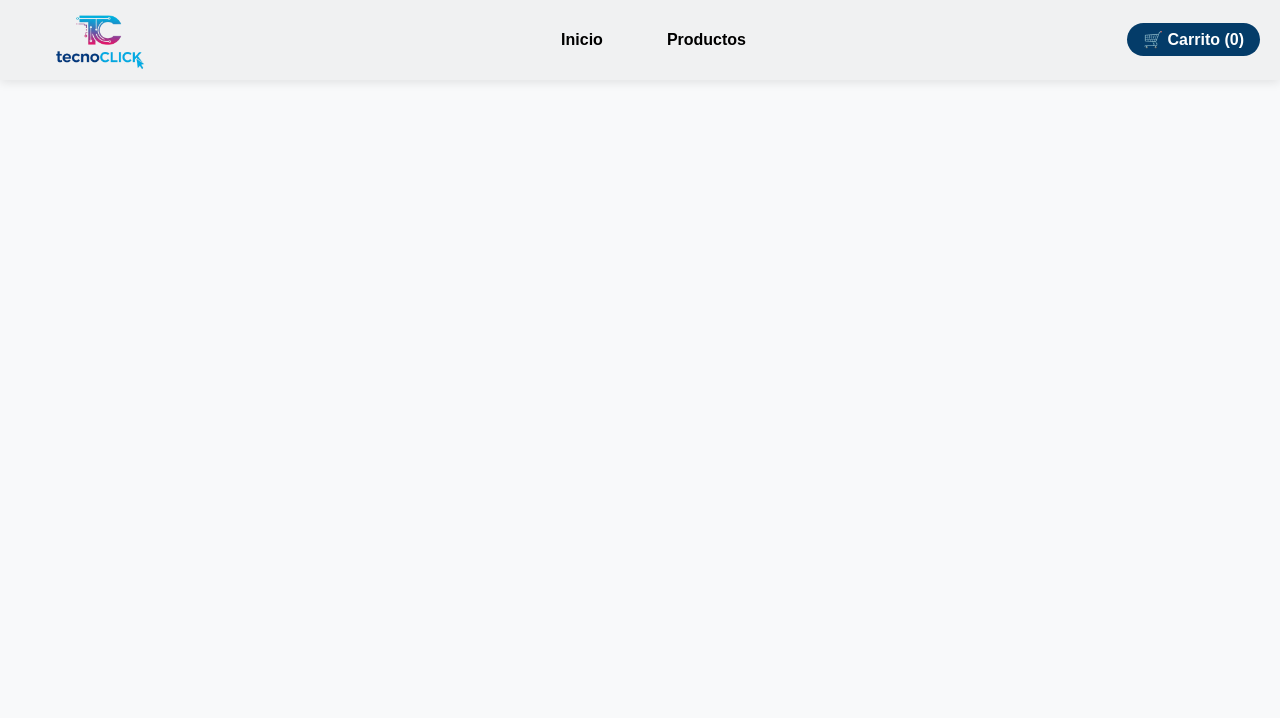
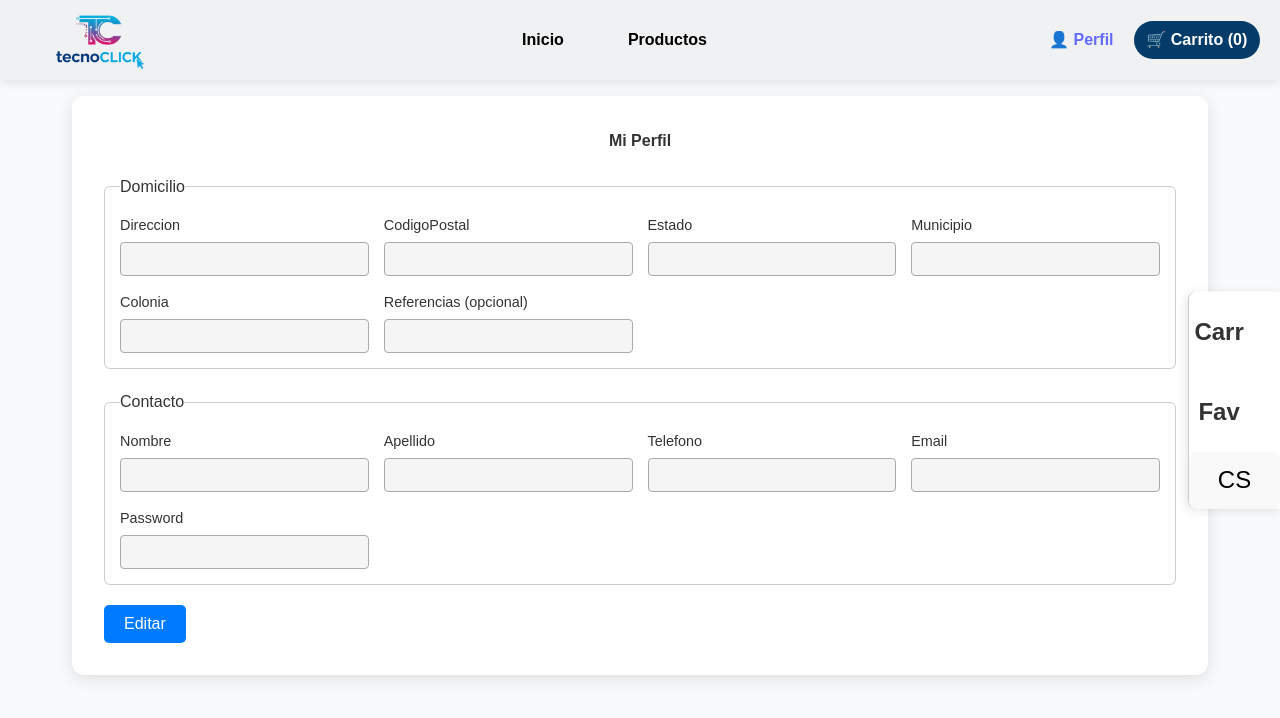
Before and after one commit to Lim-05/TecnoClick, a React (Vite) app in the folder Frontend/: page /perfil in a window 1280 px wide. Shown: the top 718 px of the page. Built offline with nearby package versions, Linux system fonts and the light colour scheme.

Commit message:
Apartado de registro y perfil

```diff
--- a/Frontend/src/App.jsx
+++ b/Frontend/src/App.jsx
@@ -8,6 +8,7 @@ import Cart from './components/cart/Cart';
 import ProductDetail from './pages/ProductDetail';
 import CheckoutForm from './components/checkout/CheckoutForm';
 import Reg_Compra from './components/cart/Reg_Compra'; // ← Agregar esta importación
+import Perfil from './pages/Perfil';
 import './App.css';
 
 function App() {
@@ -24,6 +25,7 @@ function App() {
               <Route path="/cart" element={<Cart />} />
               <Route path="/registro-compra" element={<Reg_Compra />} /> {/* ✅ Ruta agregada */}
               <Route path="/checkout" element={<CheckoutForm />} />
+              <Route path="/perfil" element={<Perfil />} />
             </Routes>
           </main>
         </div>
--- a/Frontend/src/components/cart/Reg_Compra.jsx
+++ b/Frontend/src/components/cart/Reg_Compra.jsx
@@ -11,7 +11,6 @@ const Reg_Compra = () => {
     codigoPostal: '',
     estado: '',
     municipio: '',
-    localidad: '',
     colonia: '',
     referencias: '',
 
@@ -19,7 +18,8 @@ const Reg_Compra = () => {
     nombre: '',
     apellido: '',
     telefono: '',
-    email: ''
+    email: '',
+    password: ''
   });
 
   const [errors, setErrors] = useState({});
@@ -53,6 +53,7 @@ const Reg_Compra = () => {
     if (!formData.nombre.trim()) newErrors.nombre = 'El nombre es requerido';
     if (!formData.apellido.trim()) newErrors.apellido = 'El apellido es requerido';
     if (!formData.telefono.trim()) newErrors.telefono = 'El teléfono es requerido';
+    if (!formData.password.trim()) newErrors.password = 'La contraseña es requerida';
 
     // Validar formato de teléfono (mínimo 10 dígitos)
     if (formData.telefono && formData.telefono.replace(/\D/g, '').length < 10) {
@@ -97,7 +98,7 @@ const Reg_Compra = () => {
   return (
     <div className="reg-compra-page">
       <form className="checkout-form" onSubmit={handleSubmit}>
-        <h3>Registro de Compra</h3>
+        <h4>Registro de Compra</h4>
 
         {/* Sección: Domicilio */}
         <fieldset>
@@ -149,16 +150,6 @@ const Reg_Compra = () => {
                 required
               />
               {errors.municipio && <span className="error-message">{errors.municipio}</span>}
-            </label>
-
-            <label>
-              Localidad
-              <input
-                type="text"
-                name="localidad"
-                value={formData.localidad}
-                onChange={handleInputChange}
-              />
             </label>
 
             <label>
@@ -233,9 +224,26 @@ const Reg_Compra = () => {
               />
               {errors.email && <span className="error-message">{errors.email}</span>}
             </label>
+
+            <label>
+              Contraseña *
+              <input
+                type="password"
+                name="password"
+                value={formData.password}
+                onChange={handleInputChange}
+                required
+              />
+              {errors.password && <span className="error-message">{errors.password}</span>}
+            </label>
           </div>
         </fieldset>
 
+        <p className="login-text">¿Ya haz registrado tus datos antes?{' '}
+          <span className="login-link" onClick={() => navigate('/login')}>
+            Inicia sesión
+          </span>
+        </p>
         <button
           type="submit"
           className={`continue-btn ${isFormValid() ? 'active' : ''}`}
--- a/Frontend/src/components/cart/Reg_compra.css
+++ b/Frontend/src/components/cart/Reg_compra.css
@@ -27,7 +27,7 @@
 .checkout-form label {
   display: flex;
   flex-direction: column;
-  font-size: 0.95rem;
+  font-size: 0.80rem;
 }
 
 .checkout-form input,
@@ -35,7 +35,7 @@
   padding: 0.5rem;
   border: 1px solid #ccc;
   border-radius: 6px;
-  font-size: 1rem;
+  font-size: 0.8rem;
 }
 
 .checkout-form button {
@@ -53,6 +53,21 @@
   background-color: #229954;
 }
 
+.login-text {
+  margin: 10px 0;
+  font-size: 0.9rem;
+}
+
+.login-link {
+  color: #007bff;
+  cursor: pointer;
+  text-decoration: underline;
+}
+
+.login-link:hover {
+  color: #0056b3;
+}
+
 @media (max-width: 768px) {
   .checkout-form .form-grid {
     grid-template-columns: 1fr;
--- a/Frontend/src/components/common/Header.css
+++ b/Frontend/src/components/common/Header.css
@@ -34,6 +34,12 @@
   width: 100%;
 }
 
+.header-actions {
+  display: flex;
+  align-items: center;
+  gap: 20px; /* espacio entre carrito y perfil */
+}
+
 
 .nav {
   display: flex;
@@ -55,7 +61,7 @@
 .cart-link {
   color: white;
   text-decoration: none;
-  padding: 0.5rem 1rem;
+  padding: 0.4rem 0.8rem;
   background: #043c69;
   border-radius: 20px;
   transition: background 0.3s;
--- a/Frontend/src/components/common/Header.jsx
+++ b/Frontend/src/components/common/Header.jsx
@@ -21,9 +21,14 @@ const Header = () => {
         </nav>
 
         <div className="header-actions">
+          <Link to="/perfil" className="profile-link">
+            👤 Perfil
+          </Link>
+
           <Link to="/cart" className="cart-link">
             🛒 Carrito ({cartItemCount})
           </Link>
+
         </div>
       </div>
     </header>
--- /dev/null
+++ b/Frontend/src/pages/Perfil.css
@@ -0,0 +1,102 @@
+/* Perfil.css */
+
+/* Contenedor principal */
+.perfil-page {
+  padding: 2rem;
+  max-width: 1200px;
+  margin: 0 auto;
+  padding-top: 12vh; /* igual que el carrito */
+}
+
+.perfil-container {
+  background: white;
+  border-radius: 12px;
+  padding: 2rem;
+  box-shadow: 0 4px 15px rgba(0, 0, 0, 0.1);
+}
+
+/* Títulos */
+.perfil-page h4 {
+  text-align: center;
+  margin-bottom: 20px;
+}
+
+/* Fieldset y form-grid */
+fieldset {
+  border: 1px solid #ccc;
+  padding: 15px;
+  margin-bottom: 20px;
+  border-radius: 6px;
+}
+
+.form-grid {
+  display: grid;
+  grid-template-columns: repeat(auto-fit, minmax(200px, 1fr));
+  gap: 15px;
+}
+
+label {
+  display: flex;
+  flex-direction: column;
+  font-size: 0.9rem;
+}
+
+input, textarea {
+  margin-top: 5px;
+  padding: 8px;
+  border: 1px solid #aaa;
+  border-radius: 4px;
+  font-size: 0.9rem;
+}
+
+input:disabled, textarea:disabled {
+  background-color: #f5f5f5;
+}
+
+/* Botones */
+button.continue-btn {
+  padding: 10px 20px;
+  font-size: 1rem;
+  border: none;
+  border-radius: 5px;
+  cursor: pointer;
+  background-color: #007bff;
+  color: #fff;
+}
+
+button.continue-btn:hover {
+  background-color: #0056b3;
+}
+
+/* Barra lateral derecha */
+.sidebar-right {
+  position: fixed;
+  top: 50%;
+  right: 0;
+  transform: translateY(-50%);
+  display: flex;
+  flex-direction: column;
+  background-color: #fff;
+  border-left: 1px solid #ccc;
+  border-radius: 8px 0 0 8px;
+  box-shadow: -2px 2px 10px rgba(0,0,0,0.1);
+  z-index: 10;
+}
+
+.sidebar-right a {
+  display: flex;
+  align-items: center;
+  justify-content: center;
+  width: 60px;
+  height: 60px;
+  margin: 10px 0;
+  font-size: 1.5rem;
+  color: #333;
+  text-decoration: none;
+  transition: background 0.2s;
+}
+
+.sidebar-right a:hover {
+  background-color: #f0f0f0;
+  border-radius: 0 8px 8px 0;
+}
--- /dev/null
+++ b/Frontend/src/pages/Perfil.jsx
@@ -0,0 +1,88 @@
+import React, { useState } from 'react';
+import { Link, useNavigate } from 'react-router-dom';
+import './Perfil.css';
+
+const Perfil = () => {
+  const navigate = useNavigate();
+
+  const [formData, setFormData] = useState({
+    direccion: '', codigoPostal: '', estado: '', municipio: '', colonia: '', referencias: '',
+    nombre: '', apellido: '', telefono: '', email: '', password: ''
+  });
+
+  const [isEditing, setIsEditing] = useState(false);
+
+  const handleInputChange = (e) => {
+    const { name, value } = e.target;
+    setFormData(prev => ({ ...prev, [name]: value }));
+  };
+
+  const handleEditClick = () => setIsEditing(true);
+  const handleSaveClick = () => {
+    console.log('Guardando datos del usuario:', formData);
+    setIsEditing(false);
+  };
+
+  const handleLogout = () => {
+    console.log('Cerrar sesión');
+    navigate('/login');
+  };
+
+return (
+  <div className="perfil-page">
+    <div className="perfil-container">
+      <h4>Mi Perfil</h4>
+
+      <fieldset>
+        <legend>Domicilio</legend>
+        <div className="form-grid">
+          {['direccion','codigoPostal','estado','municipio','colonia','referencias'].map(field => (
+            <label key={field}>
+              {field === 'referencias' ? 'Referencias (opcional)' : field.charAt(0).toUpperCase() + field.slice(1)}
+              <input
+                type="text"
+                name={field}
+                value={formData[field]}
+                onChange={handleInputChange}
+                disabled={!isEditing}
+              />
+            </label>
+          ))}
+        </div>
+      </fieldset>
+
+      <fieldset>
+        <legend>Contacto</legend>
+        <div className="form-grid">
+          {['nombre','apellido','telefono','email','password'].map(field => (
+            <label key={field}>
+              {field.charAt(0).toUpperCase() + field.slice(1)}
+              <input
+                type={field === 'password' ? 'password' : 'text'}
+                name={field}
+                value={formData[field]}
+                onChange={handleInputChange}
+                disabled={!isEditing}
+              />
+            </label>
+          ))}
+        </div>
+      </fieldset>
+
+      {!isEditing ? (
+        <button className="continue-btn active" onClick={handleEditClick}>Editar</button>
+      ) : (
+        <button className="continue-btn active" onClick={handleSaveClick}>Guardar Cambios</button>
+      )}
+
+      <div className="sidebar-right">
+        <Link to="/cart" title="Carrito">Carr</Link>
+        <Link to="/favorites" title="Favoritos">Fav</Link>
+        <button onClick={handleLogout} title="Cerrar sesión" style={{border:'none', fontSize:'1.5rem', cursor:'pointer'}}>CS</button>
+      </div>
+    </div>
+  </div>
+);
+};
+
+export default Perfil;
```
